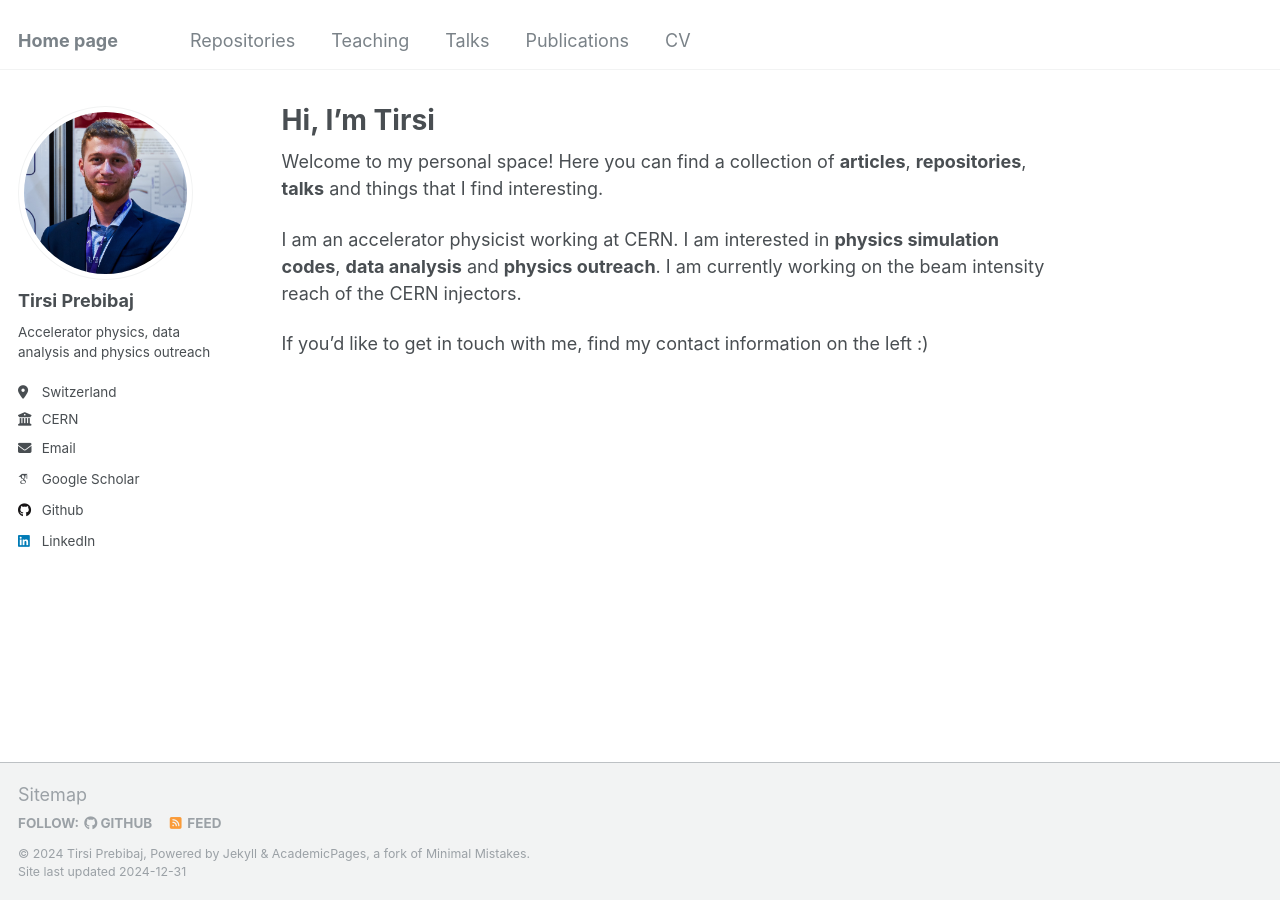
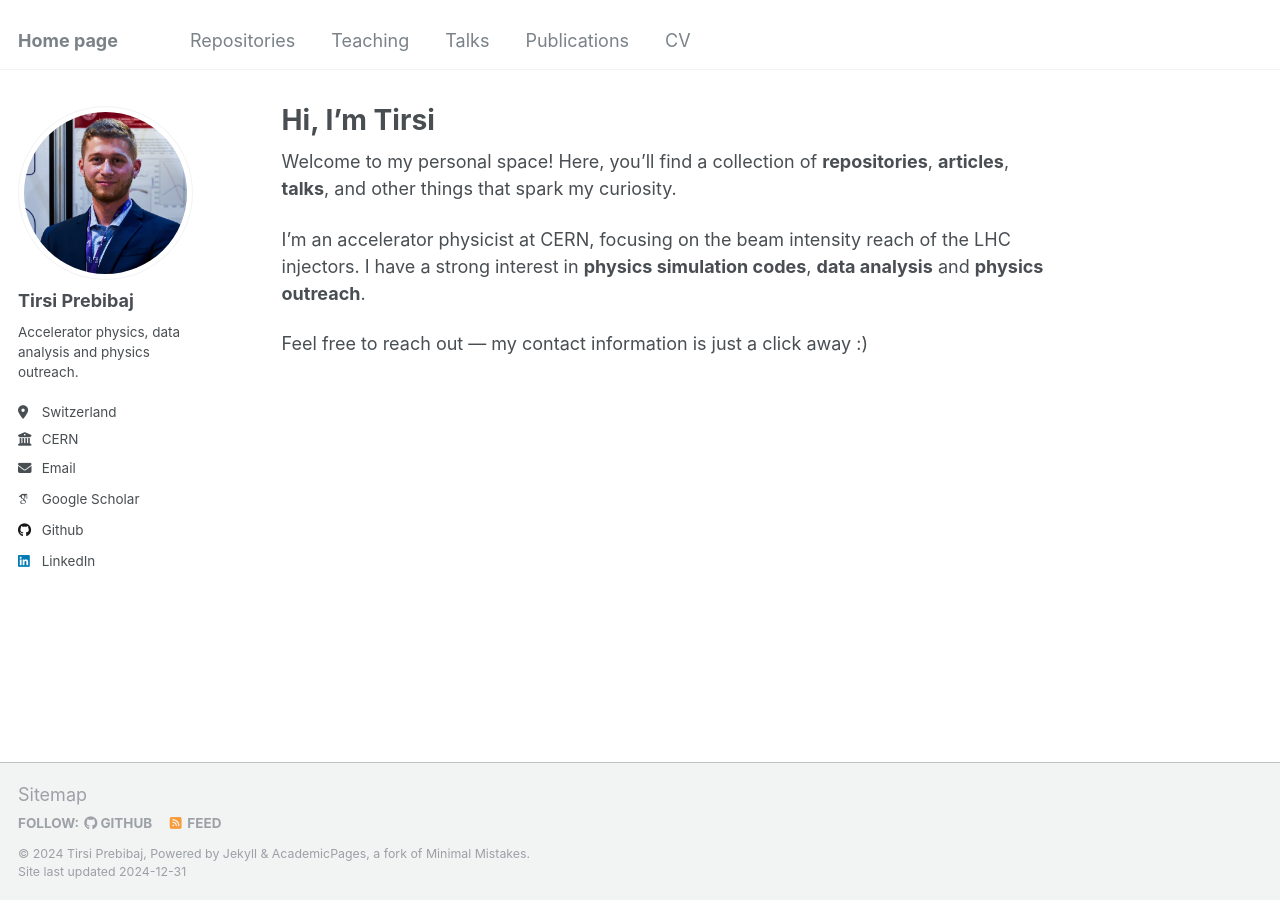
Before and after one commit to tprebiba/tprebiba.github.io, a Jekyll site: the page built from _pages/about.md, in a window 1280 px wide. Built offline with Jekyll 4.4.1, drawn with Linux system fonts in a browser that asks for light colours; some web fonts are replaced.

Commit message:
cosmetics

```diff
--- a/_config.yml
+++ b/_config.yml
@@ -24,7 +24,7 @@ author:
   avatar           : "profile.png"
   name             : "Tirsi Prebibaj"
   pronouns         : # example: "she/her"
-  bio              : "Accelerator physics, data analysis and physics outreach"
+  bio              : "Accelerator physics, data analysis and physics outreach."
   location         : "Switzerland"
   employer         : "CERN"
   uri              : # URL
@@ -44,7 +44,7 @@ author:
   bitbucket        : # Username - Update with your username on the site
   codepen          : # Username
   dribbble         : # Username
-  github           : "https://github.com/tprebiba"
+  github           : "tprebiba"
   kaggle           : # Username
   stackoverflow    : # User number or user number and name (i.e., use "1" or "1/jeff-atwood")
 
--- a/_pages/about.md
+++ b/_pages/about.md
@@ -7,8 +7,8 @@ redirect_from:
   - /about.html
 ---
 
-Welcome to my personal space! Here you can find a collection of **articles**, **repositories**, **talks** and things that I find interesting.
+Welcome to my personal space! Here, you'll find a collection of **repositories**, **articles**, **talks**, and other things that spark my curiosity.
 
-I am an accelerator physicist working at CERN. I am interested in **physics simulation codes**, **data analysis** and **physics outreach**. I am currently working on the beam intensity reach of the CERN injectors.
+I'm an accelerator physicist at CERN, focusing on the beam intensity reach of the LHC injectors. I have a strong interest in **physics simulation codes**, **data analysis** and **physics outreach**.
 
-If you'd like to get in touch with me, find my contact information on the left :)
+Feel free to reach out &mdash; my contact information is just a click away :)
```
Also changed, not shown: _repositories/portfolio-3.md (+1 -1 lines).
